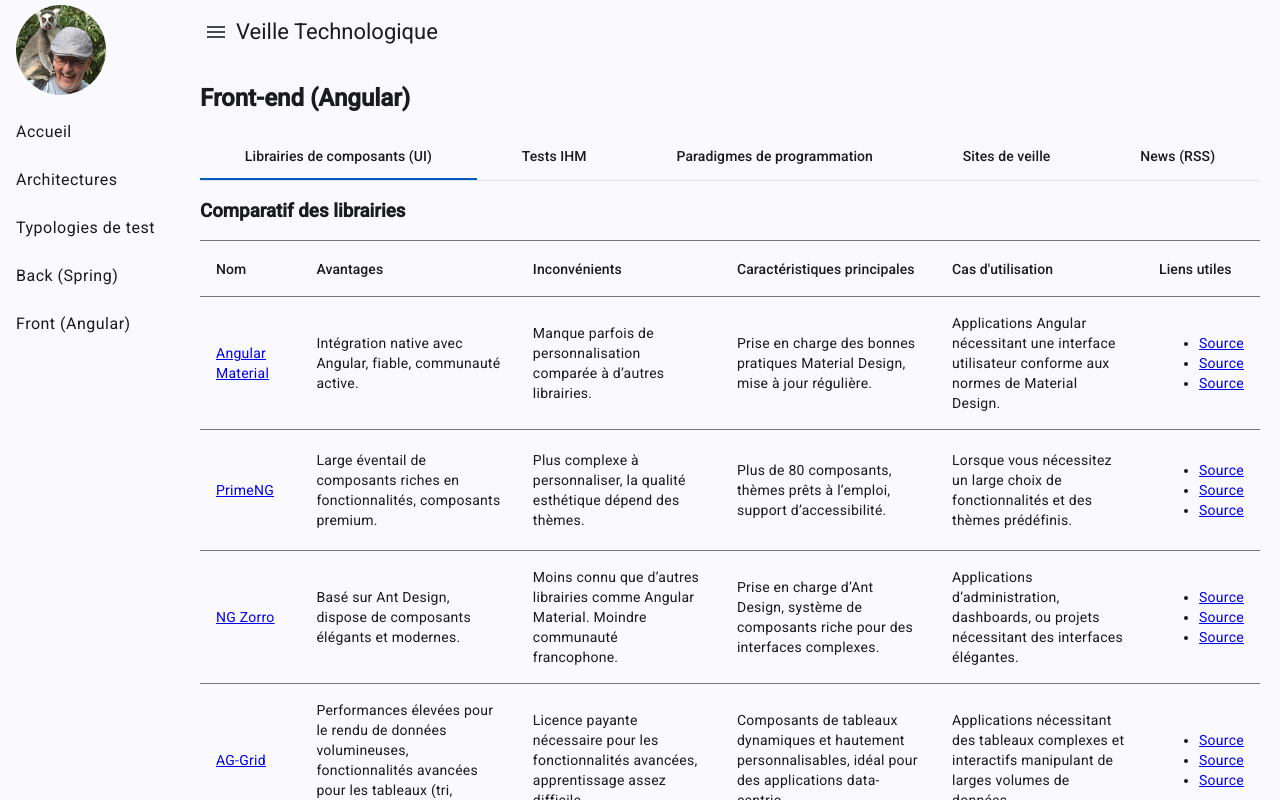
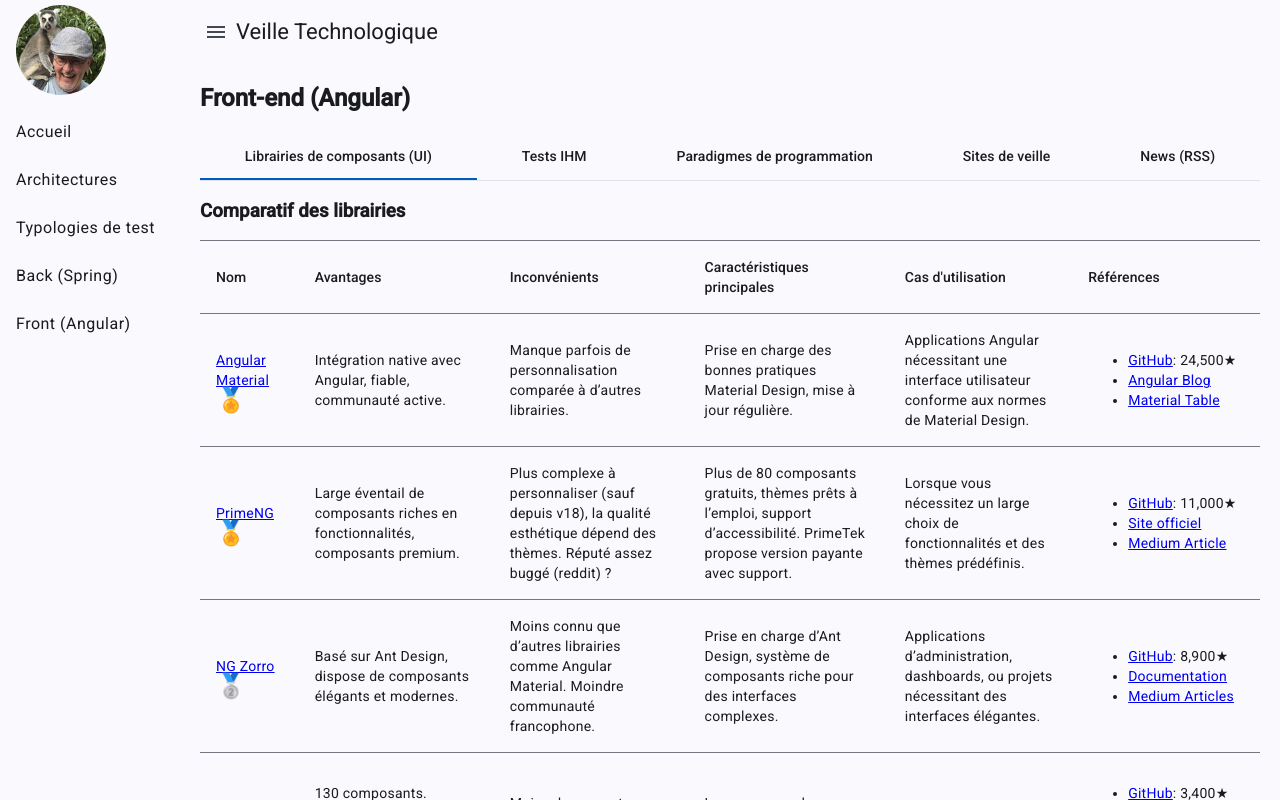
Before and after one commit to cpierres/p4veilletech, an Angular app: page /front in a window 1280 px wide. Built offline with nearby package versions, Linux system fonts and the light colour scheme; no server answers.

Commit message:
Amélioration ui-libraries.component ; ajout star-history et médailles classement

```diff
--- a/src/app/core/models/UiLibrary.ts
+++ b/src/app/core/models/UiLibrary.ts
@@ -1,9 +1,13 @@
 import {LinkInfo} from './LinkInfo';
+import {GithubInfo} from './GithubInfo';
 
 export interface UiLibrary extends LinkInfo {
   advantages: string;
   disadvantages: string;
   features: string;
   useCases: string;
-  sources: string[];
+  references: {
+    github: GithubInfo;
+    siteAvis: LinkInfo[];
+  };
 }
--- a/src/app/pages/front/testing-libraries/testing-libraries.component.html
+++ b/src/app/pages/front/testing-libraries/testing-libraries.component.html
@@ -10,7 +10,6 @@
         <span *ngIf="library.choice === '1'" class="gold-medal">🏅</span>
         <span *ngIf="library.choice === '2'" class="silver-medal">🥈</span>
         <span *ngIf="library.choice === '0'" class="no-choice">❌</span>
-
       </td>
     </ng-container>
 
--- a/src/app/pages/front/ui-libraries/ui-libraries.component.html
+++ b/src/app/pages/front/ui-libraries/ui-libraries.component.html
@@ -3,38 +3,45 @@
 <table mat-table [dataSource]="libraries" class="mat-elevation-z8">
 
   <ng-container matColumnDef="name">
-    <th mat-header-cell *matHeaderCellDef> Nom </th>
+    <th mat-header-cell *matHeaderCellDef> Nom</th>
     <td mat-cell *matCellDef="let library">
-      <a href="{{ library.link }}" target="_blank" title="Site officiel" >{{ library.name }}</a>
+      <a href="{{ library.link }}" target="_blank" title="{{ library.title }}">{{ library.name }}</a>
+      <span *ngIf="library.choice === '1'" class="gold-medal">🏅</span>
+      <span *ngIf="library.choice === '2'" class="silver-medal">🥈</span>
+      <span *ngIf="library.choice === '0'" class="no-choice">❌</span>
     </td>
   </ng-container>
 
   <ng-container matColumnDef="advantages">
-    <th mat-header-cell *matHeaderCellDef> Avantages </th>
-    <td mat-cell *matCellDef="let lib"> {{ lib.advantages }} </td>
+    <th mat-header-cell *matHeaderCellDef> Avantages</th>
+    <td mat-cell *matCellDef="let lib"> {{ lib.advantages }}</td>
   </ng-container>
 
   <ng-container matColumnDef="disadvantages">
-    <th mat-header-cell *matHeaderCellDef> Inconvénients </th>
-    <td mat-cell *matCellDef="let lib"> {{ lib.disadvantages }} </td>
+    <th mat-header-cell *matHeaderCellDef> Inconvénients</th>
+    <td mat-cell *matCellDef="let lib"> {{ lib.disadvantages }}</td>
   </ng-container>
 
   <ng-container matColumnDef="features">
-    <th mat-header-cell *matHeaderCellDef> Caractéristiques principales </th>
-    <td mat-cell *matCellDef="let lib"> {{ lib.features }} </td>
+    <th mat-header-cell *matHeaderCellDef> Caractéristiques principales</th>
+    <td mat-cell *matCellDef="let lib"> {{ lib.features }}</td>
   </ng-container>
 
   <ng-container matColumnDef="useCases">
-    <th mat-header-cell *matHeaderCellDef> Cas d'utilisation </th>
-    <td mat-cell *matCellDef="let lib"> {{ lib.useCases }} </td>
+    <th mat-header-cell *matHeaderCellDef> Cas d'utilisation</th>
+    <td mat-cell *matCellDef="let lib"> {{ lib.useCases }}</td>
   </ng-container>
 
-  <ng-container matColumnDef="sources">
-    <th mat-header-cell *matHeaderCellDef> Liens utiles </th>
+  <ng-container matColumnDef="references">
+    <th mat-header-cell *matHeaderCellDef> Références</th>
     <td mat-cell *matCellDef="let lib">
       <ul>
-        <li *ngFor="let source of lib.sources">
-          <a href="{{ source }}" target="_blank">Source</a>
+        <li><a href="{{ lib.references.github.repo }}" target="_blank"
+               title="{{lib.references.github.title}}">GitHub</a>
+          <span *ngIf="lib.references.github.stars > 0">: {{ lib.references.github.stars | number }}★</span>
+        </li>
+        <li *ngFor="let site of lib.references.siteAvis">
+          <a href="{{ site.link }}" target="_blank" title="{{ site.title || site.name }}">{{ site.name }}</a>
         </li>
       </ul>
     </td>
@@ -43,3 +50,22 @@
   <tr mat-header-row *matHeaderRowDef="displayedColumns"></tr>
   <tr mat-row *matRowDef="let row; columns: displayedColumns;"></tr>
 </table>
+
+<mat-divider></mat-divider>
+<h3>Autres comparatifs</h3>
+<mat-divider></mat-divider>
+<div class="container">
+  <div class="list-container">
+    <ul>
+      <li *ngFor="let comparatif of comparatifsUi">
+        <a href="{{ comparatif.link }}" target="_blank" title="{{ comparatif.title || comparatif.name }}">
+          {{ comparatif.name }}
+        </a>
+      </li>
+    </ul>
+  </div>
+  <div class="image-frame">
+    <img src="../../../../assets/img/star-history-202529.png" height="654" width="916"/>
+  </div>
+
+</div>
--- a/src/app/pages/front/ui-libraries/ui-libraries.component.ts
+++ b/src/app/pages/front/ui-libraries/ui-libraries.component.ts
@@ -1,4 +1,4 @@
-import { Component } from '@angular/core';
+import {Component} from '@angular/core';
 import {
   MatCell,
   MatCellDef, MatColumnDef,
@@ -8,9 +8,10 @@
   MatRowDef,
   MatTable
 } from '@angular/material/table';
-import {NgForOf} from '@angular/common';
+import {DecimalPipe, NgForOf, NgIf} from '@angular/common';
 import {MatDivider} from '@angular/material/divider';
 import {UiLibrary} from '../../../core/models/UiLibrary';
+import {LinkInfo} from '../../../core/models/LinkInfo';
 
 @Component({
   selector: 'app-ui-libraries',
@@ -27,87 +28,223 @@
     MatColumnDef,
     MatHeaderRowDef,
     MatDivider,
+    NgIf,
+    DecimalPipe,
   ],
   templateUrl: './ui-libraries.component.html',
   styleUrl: './ui-libraries.component.css'
 })
 export class UiLibrariesComponent {
+
   displayedColumns: string[] = [
     'name',
     'advantages',
     'disadvantages',
     'features',
     'useCases',
-    'sources'
+    'references'
   ];
 
   libraries: UiLibrary[] = [
     {
       name: 'Angular Material',
       link: 'https://material.angular.io/',
-      title: 'Site officiel Material Design',
+      title: 'Médaille d\'or pour application simple (pas de coût de licence)',
+      choice: '1',
       advantages: 'Intégration native avec Angular, fiable, communauté active.',
       disadvantages: 'Manque parfois de personnalisation comparée à d’autres librairies.',
       features: 'Prise en charge des bonnes pratiques Material Design, mise à jour régulière.',
       useCases: 'Applications Angular nécessitant une interface utilisateur conforme aux normes de Material Design.',
-      sources: [
-        'https://github.com/angular/components',
-        'https://blog.angular.io/',
-        'https://material.angular.io/components/table/overview'
-      ]
+      references: {
+        github: {
+          repo: 'https://github.com/angular/components',
+          title: 'Angular Components Repository',
+          stars: 24500,
+          forks: 6800
+        },
+        siteAvis: [
+          {name: 'Angular Blog', link: 'https://blog.angular.io/', title: 'Angular Blog'},
+          {
+            name: 'Material Table',
+            link: 'https://material.angular.io/components/table/overview',
+            title: 'Table Overview'
+          }
+        ]
+      }
     },
     {
       name: 'PrimeNG',
-      link: 'https://www.primefaces.org/primeng/',
-      title: 'Site officiel de PrimeNG',
+      link: 'https://www.primefaces.org/category/primeng/',
+      title: 'Médaille d\'or pour application complexité moyenne (pas de coût de licence)',
+      choice: '1',
       advantages: 'Large éventail de composants riches en fonctionnalités, composants premium.',
-      disadvantages: 'Plus complexe à personnaliser, la qualité esthétique dépend des thèmes.',
-      features: 'Plus de 80 composants, thèmes prêts à l’emploi, support d’accessibilité.',
+      disadvantages: 'Plus complexe à personnaliser (sauf depuis v18), la qualité esthétique dépend des thèmes. Réputé assez buggé (reddit) ?',
+      features: 'Plus de 80 composants gratuits, thèmes prêts à l’emploi, support d’accessibilité. PrimeTek propose version payante avec support.',
       useCases: 'Lorsque vous nécessitez un large choix de fonctionnalités et des thèmes prédéfinis.',
-      sources: [
-        'https://github.com/primefaces/primeng',
-        'https://primeng.org/',
-        'https://medium.com/search?q=primeng'
-      ]
+      references: {
+        github: {
+          repo: 'https://github.com/primefaces/primeng',
+          title: 'PrimeNG Repository',
+          stars: 11000,
+          forks: 4700
+        },
+        siteAvis: [
+          {name: 'Site officiel', link: 'https://primeng.org/', title: 'PrimeNG Official Site'},
+          {name: 'Medium Article', link: 'https://medium.com/search?q=primeng', title: 'PrimeNG on Medium'}
+        ]
+      }
     },
     {
       name: 'NG Zorro',
       link: 'https://ng.ant.design/',
+      title: 'Pour application complexe, bonne réputation, + de 60 composants',
+      choice: '2',
       advantages: 'Basé sur Ant Design, dispose de composants élégants et modernes.',
       disadvantages: 'Moins connu que d’autres librairies comme Angular Material. Moindre communauté francophone.',
       features: 'Prise en charge d’Ant Design, système de composants riche pour des interfaces complexes.',
       useCases: 'Applications d’administration, dashboards, ou projets nécessitant des interfaces élégantes.',
-      sources: [
-        'https://github.com/NG-ZORRO/ng-zorro-antd',
-        'https://ng.ant.design/docs/introduce/en/',
-        'https://medium.com/ng-zorro/'
-      ]
+      references: {
+        github: {
+          repo: 'https://github.com/NG-ZORRO/ng-zorro-antd',
+          title: 'NG Zorro Repository',
+          stars: 8900,
+          forks: 4000
+        },
+        siteAvis: [
+          {name: 'Documentation', link: 'https://ng.ant.design/docs/introduce/en/', title: 'NG Zorro Docs'},
+          {name: 'Medium Articles', link: 'https://medium.com/ng-zorro/', title: 'NG Zorro Blog'}
+        ]
+      }
+    },
+    {
+      name: 'Taiga UI',
+      link: 'https://taiga-ui.dev/',
+      title: 'Très bonne réputation, en forte progression depuis 2020, réputée fiable et bien conçue. Application complexité moyenne à complexe.',
+      choice: '2',
+      advantages: '130 composants. Moderne, hautement personnalisable, support complet pour Angular, documentation détaillée. En forte progression.',
+      disadvantages: 'Moins de support communautaire comparé à des librairies plus populaires comme Angular Material.',
+      features: 'Large gamme de composants flexibles avec des animations subtiles, support thématique, légèreté.',
+      useCases: 'Applications modernes nécessitant un design minimaliste et flexible.',
+      references: {
+        github: {
+          repo: 'https://github.com/Tinkoff/taiga-ui',
+          title: 'Taiga UI Repository',
+          stars: 3400,
+          forks: 482
+        },
+        siteAvis: [
+          {
+            name: 'Documentations et composants',
+            link: 'https://taiga-ui.dev/components',
+            title: 'Explore Taiga UI Components'
+          },
+          {
+            name: 'Comparaison avec Angular Material',
+            link: 'https://blog.example.com/taiga-vs-material/',
+            title: 'Blog: Taiga UI vs Angular Material'
+          }
+        ]
+      }
     },
     {
       name: 'AG-Grid',
       link: 'https://www.ag-grid.com/',
+      title: 'Médaille d\'or pour application complexe et avec gros volumes. Licence payante, pas de support communautaire.',
+      choice: '1',
       advantages: 'Performances élevées pour le rendu de données volumineuses, fonctionnalités avancées pour les tableaux (tri, filtrage, édition).',
       disadvantages: 'Licence payante nécessaire pour les fonctionnalités avancées, apprentissage assez difficile.',
       features: 'Composants de tableaux dynamiques et hautement personnalisables, idéal pour des applications data-centric.',
       useCases: 'Applications nécessitant des tableaux complexes et interactifs manipulant de larges volumes de données.',
-      sources: [
-        'https://github.com/ag-grid/ag-grid',
-        'https://www.ag-grid.com/documentation/',
-        'https://medium.com/ag-grid/'
-      ]
+      references: {
+        github: {
+          repo: 'https://github.com/ag-grid/ag-grid',
+          title: 'AG-Grid Repository',
+          stars: 13400,
+          forks: 1900
+        },
+        siteAvis: [
+          {name: 'Documentation officielle', link: 'https://www.ag-grid.com/documentation/', title: 'AG-Grid Docs'},
+          {name: 'Medium Articles', link: 'https://medium.com/ag-grid/', title: 'AG-Grid Blog'}
+        ]
+      }
     },
     {
       name: 'NG Bootstrap',
       link: 'https://ng-bootstrap.github.io/',
       advantages: 'Utilisation native des composants Bootstrap, fidèle à la simplicité.',
       disadvantages: 'Basé uniquement sur Bootstrap, ce qui limite la personnalisation.',
-      features: 'Composants Bootstrap pour Angular, respect des bonnes pratiques de Bootstrap.',
-      useCases: 'Applications Angular nécessitant une implémentation simple et rapide avec Bootstrap.',
-      sources: [
-        'https://github.com/ng-bootstrap/ng-bootstrap',
-        'https://ng-bootstrap.github.io/',
-        'https://medium.com/search?q=ng-bootstrap'
-      ]
+      features: 'Composants intuitifs basés sur Bootstrap.',
+      useCases: 'Applications qui utilisent déjà Bootstrap et nécessitent une intégration rapide.',
+      references: {
+        github: {
+          repo: 'https://github.com/ng-bootstrap/ng-bootstrap',
+          title: 'NG Bootstrap Repository',
+          stars: 8200,
+          forks: 1600
+        },
+        siteAvis: [
+          {name: 'NG Bootstrap Site', link: 'https://ng-bootstrap.github.io/', title: 'Official Site'}
+        ]
+      }
+    },
+    {
+      name: 'ngx-bootstrap',
+      link: 'https://valor-software.com/ngx-bootstrap/',
+      title: 'Site officiel de ngx-bootstrap',
+      advantages: 'Grande collection de composants Bootstrap réutilisables pour Angular.',
+      disadvantages: 'Moins fréquent dans les projets modernes comparé à Angular Material.',
+      features: 'Prise en charge des fonctionnalités de Bootstrap 3 et 4, large éventail de composants comme les Modals, Alerts, Tabs, etc.',
+      useCases: 'Applications nécessitant une approche basée sur Bootstrap avec une intégration facile.',
+      references: {
+        github: {
+          repo: 'https://github.com/valor-software/ngx-bootstrap',
+          title: 'ngx-bootstrap Repository',
+          stars: 5500,
+          forks: 1700
+        },
+        siteAvis: [
+          {
+            name: 'Site officiel',
+            link: 'https://valor-software.com/ngx-bootstrap/',
+            title: 'ngx-bootstrap Official Documentation'
+          },
+          {
+            name: 'Github Issues',
+            link: 'https://github.com/valor-software/ngx-bootstrap/issues',
+            title: 'Issues (ngx-bootstrap)'
+          }
+        ]
+      }
     }
   ];
+
+  comparatifsUi: LinkInfo[] = [
+    {
+      name: 'Comparaison star-history.com',
+      link: 'https://star-history.com/#primefaces/primeng&ng-bootstrap/ng-bootstrap&valor-software/ngx-bootstrap&Tinkoff/taiga-ui&NG-ZORRO/ng-zorro-antd&angular/components&Date',
+      title: 'Historique des étoiles des librairies',
+    },
+    {
+      name: 'Reddit : Comparaison des meilleures librairies UI pour Angular',
+      link: 'https://www.reddit.com/r/Angular2/comments/1gku1jh/the_best_ui_libraries_for_angular/?tl=fr',
+      title: 'Guide complet des librairies pour Angular',
+    },
+    {
+      name: '10 Angular UI Libraries to Create a World-Class User Experience',
+      link: 'https://geekflare.com/dev/angular-ui-libraries/',
+      title: 'Guide complet des librairies pour Angular',
+    },
+    {
+      name: '9 bibliothèques de composants Angular',
+      link: 'https://kinsta.com/fr/blog/bibliotheques-composants-angular/',
+      title: 'Guide complet des librairies pour Angular',
+    },
+    {
+      name: 'PrimeNg vs NgBootstrap vs NgxBootstrap',
+      link: 'https://www.youtube.com/watch?v=5dUfWgFlhO4',
+      title: 'Comparatif youtube sur ces 3 librairies populaires',
+    },
+  ];
+
+
 }
```
Also changed, not shown: src/app/pages/front/ui-libraries/ui-libraries.component.css (+26 -0 lines), src/assets/img/star-history-202529.png (added).
